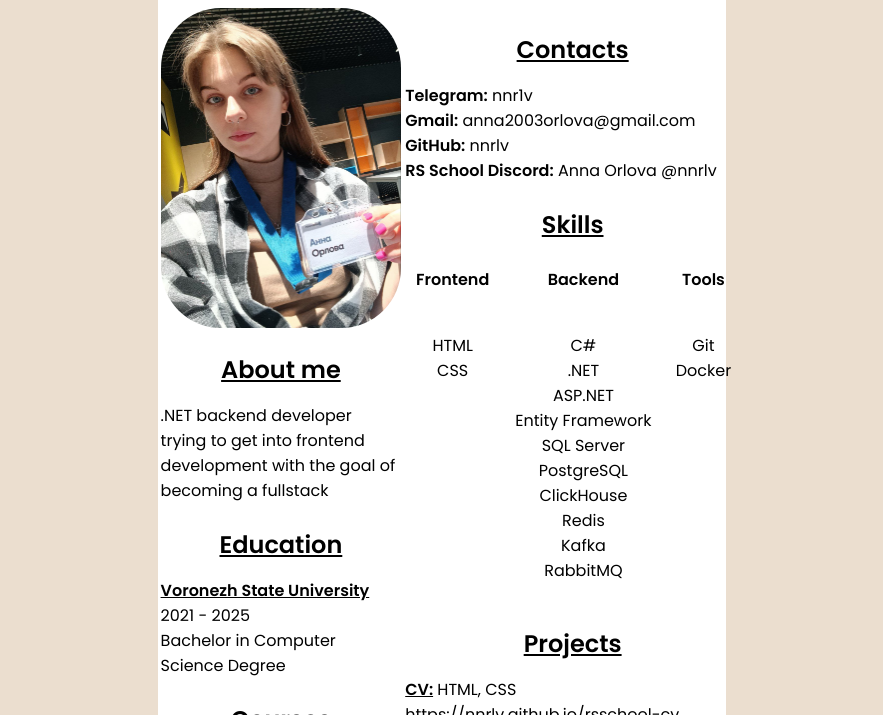
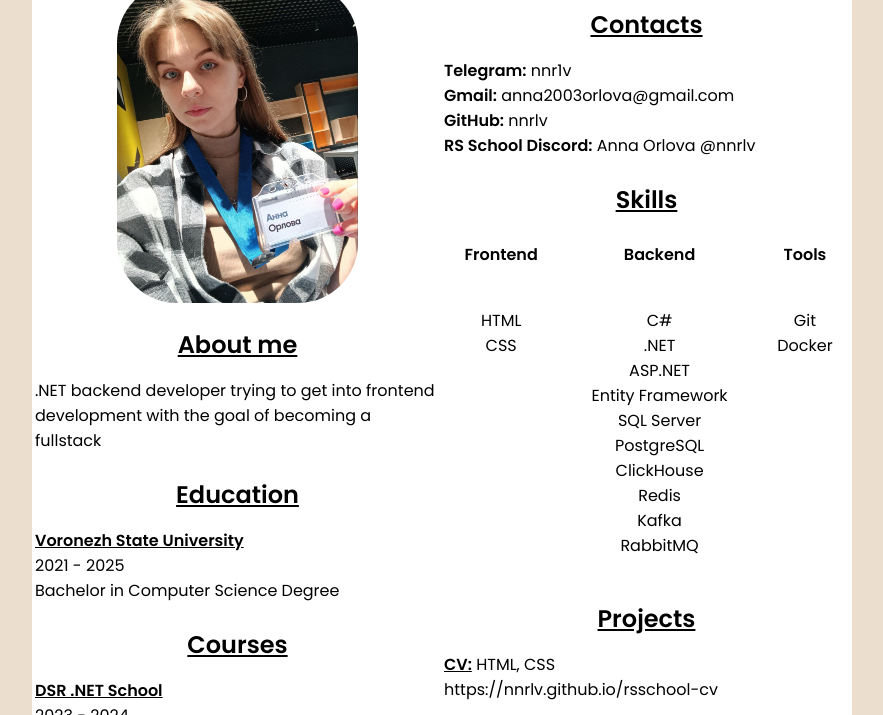
Before and after one commit to nnrlv/rsschool-cv, a plain HTML site: page index.html in a window 1280 px wide. Shown: the part 185-900 px from the top of the page, without its empty margins (198-1081 px from the left). Drawn offline with Linux system fonts and the light colour scheme.

Commit message:
fix: use fixed main container width

```diff
--- a/style.css
+++ b/style.css
@@ -51,8 +51,12 @@ header {
 .main-container {
   text-align: center;
   font-family: "Poppins", sans-serif;
+  width: 820px;
+  margin: auto;
   background-color: white;
-  width: 45%;
+}
+
+.main-container-table {
   margin: auto;
 }
 
```
